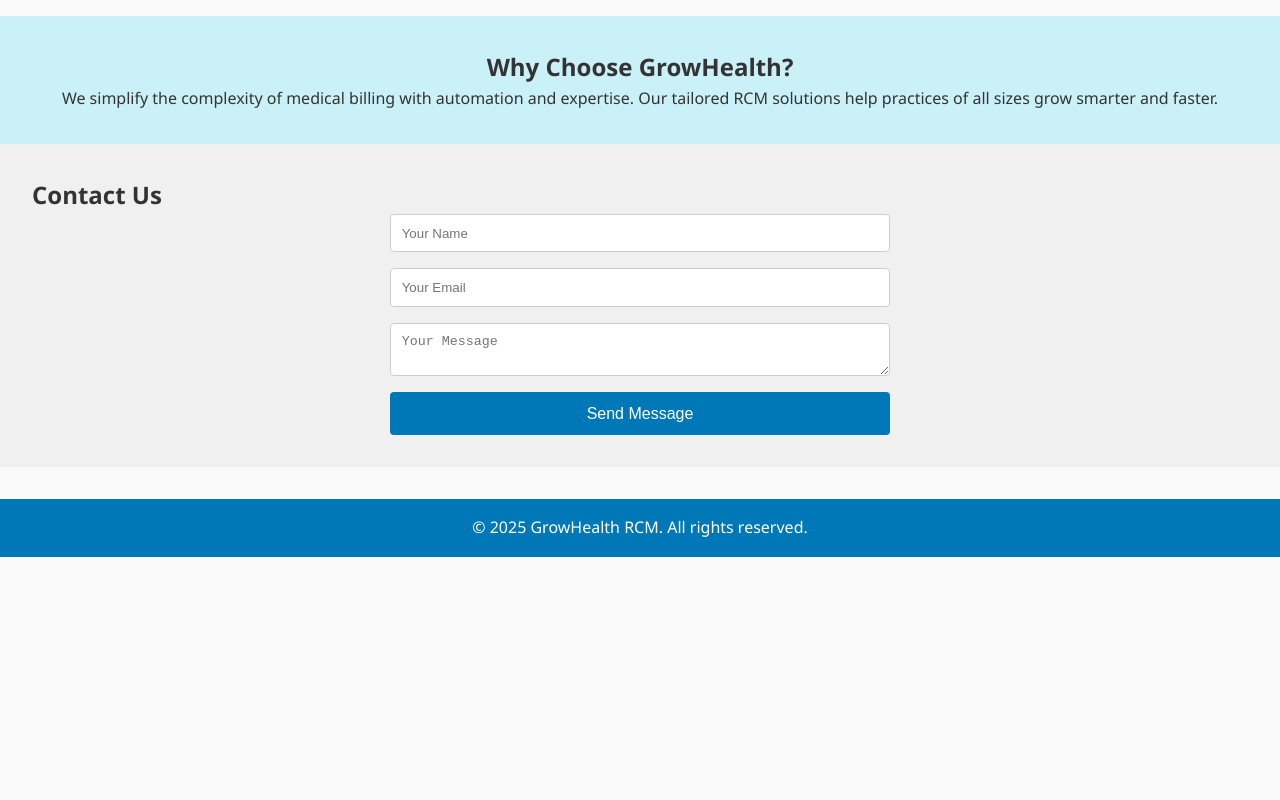
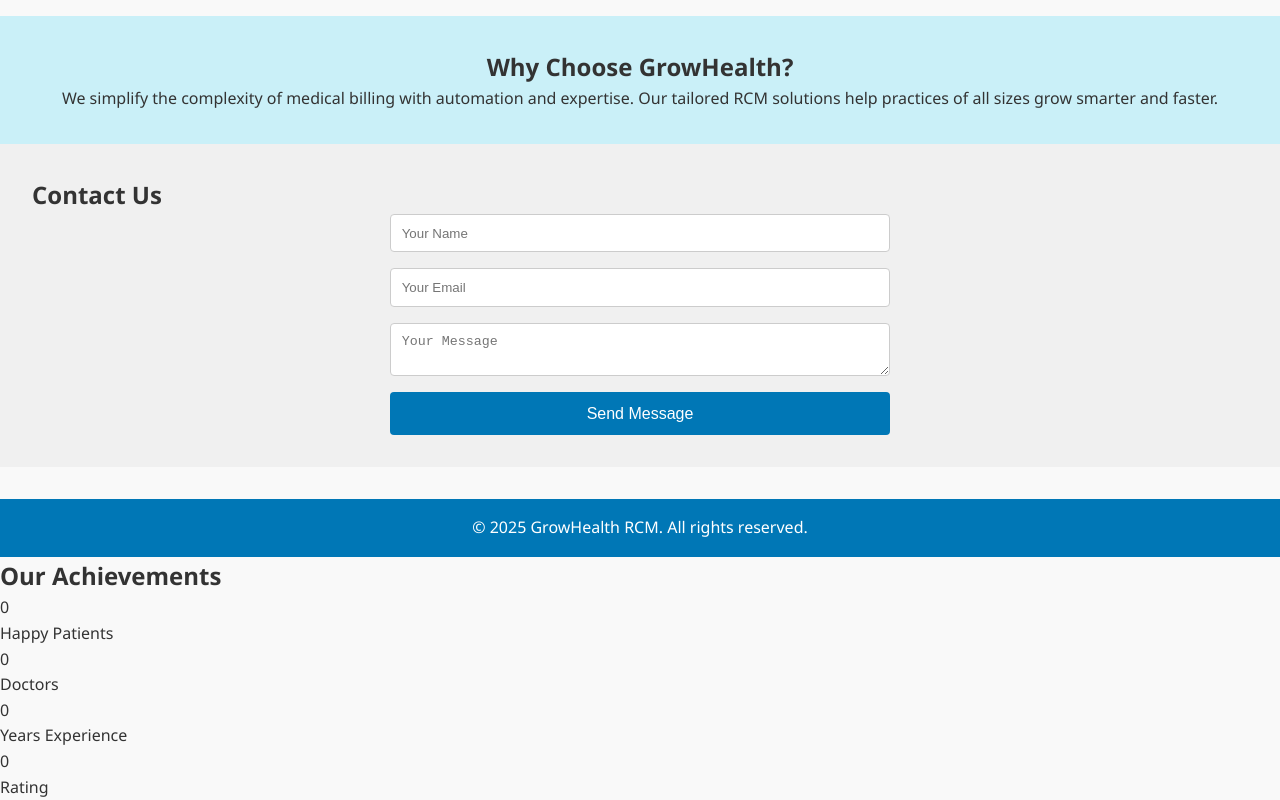
Before and after one commit to mdak505/GrowHealth, a plain HTML site: page index.html in a window 1280 px wide. Shown: the part 1535-2335 px from the top of the page. Before the commit the page ends 2092 px from the top, so only its background shows below. Drawn offline with Linux system fonts and the light colour scheme.

Commit message:
Update index.html

```diff
--- a/index.html
+++ b/index.html
@@ -77,3 +77,24 @@
   <script src="script.js"></script>
 </body>
 </html>
+<section id="stats" class="stats-section">
+  <h2>Our Achievements</h2>
+  <div class="counters">
+    <div class="counter-box">
+      <span class="counter" data-target="1000">0</span>
+      <p>Happy Patients</p>
+    </div>
+    <div class="counter-box">
+      <span class="counter" data-target="25">0</span>
+      <p>Doctors</p>
+    </div>
+    <div class="counter-box">
+      <span class="counter" data-target="10">0</span>
+      <p>Years Experience</p>
+    </div>
+    <div class="counter-box">
+      <span class="counter" data-target="4.9">0</span>
+      <p>Rating</p>
+    </div>
+  </div>
+</section>
```
